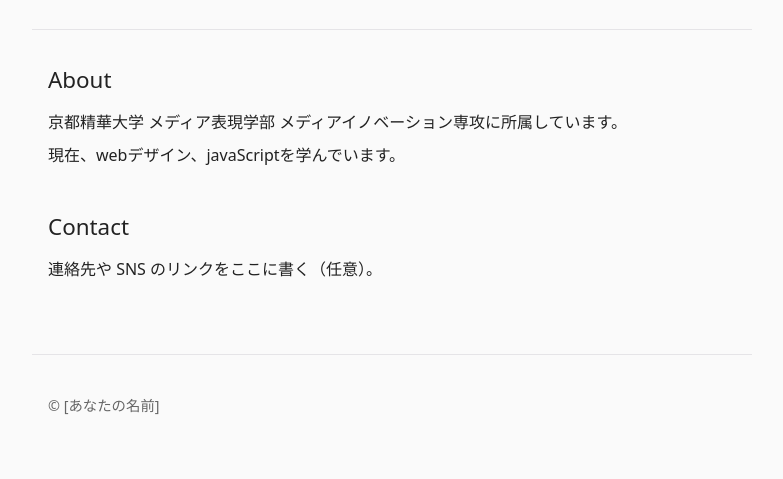
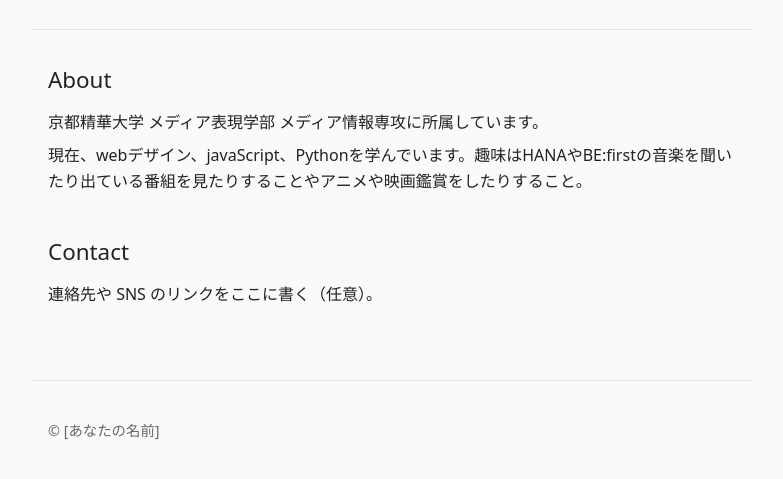
Before and after one commit to ayuto0416/my-website, a website built with Vite: page index.html in a window 1280 px wide. Shown: the part 123-602 px from the top of the page, without its empty margins (248-1031 px from the left). Built offline with nearby package versions, Linux system fonts and the light colour scheme.

Commit message:
自己紹介追加

```diff
--- a/index.html
+++ b/index.html
@@ -19,9 +19,9 @@
       <section>
         <h2>About</h2>
         <p>
-          京都精華大学 メディア表現学部 メディアイノベーション専攻に所属しています。
+          京都精華大学 メディア表現学部 メディア情報専攻に所属しています。
         </p>
-        <p>現在、webデザイン、javaScriptを学んでいます。</p>
+        <p>現在、webデザイン、javaScript、Pythonを学んでいます。趣味はHANAやBE:firstの音楽を聞いたり出ている番組を見たりすることやアニメや映画鑑賞をしたりすること。</p>
       </section>
 
       <section>
```
